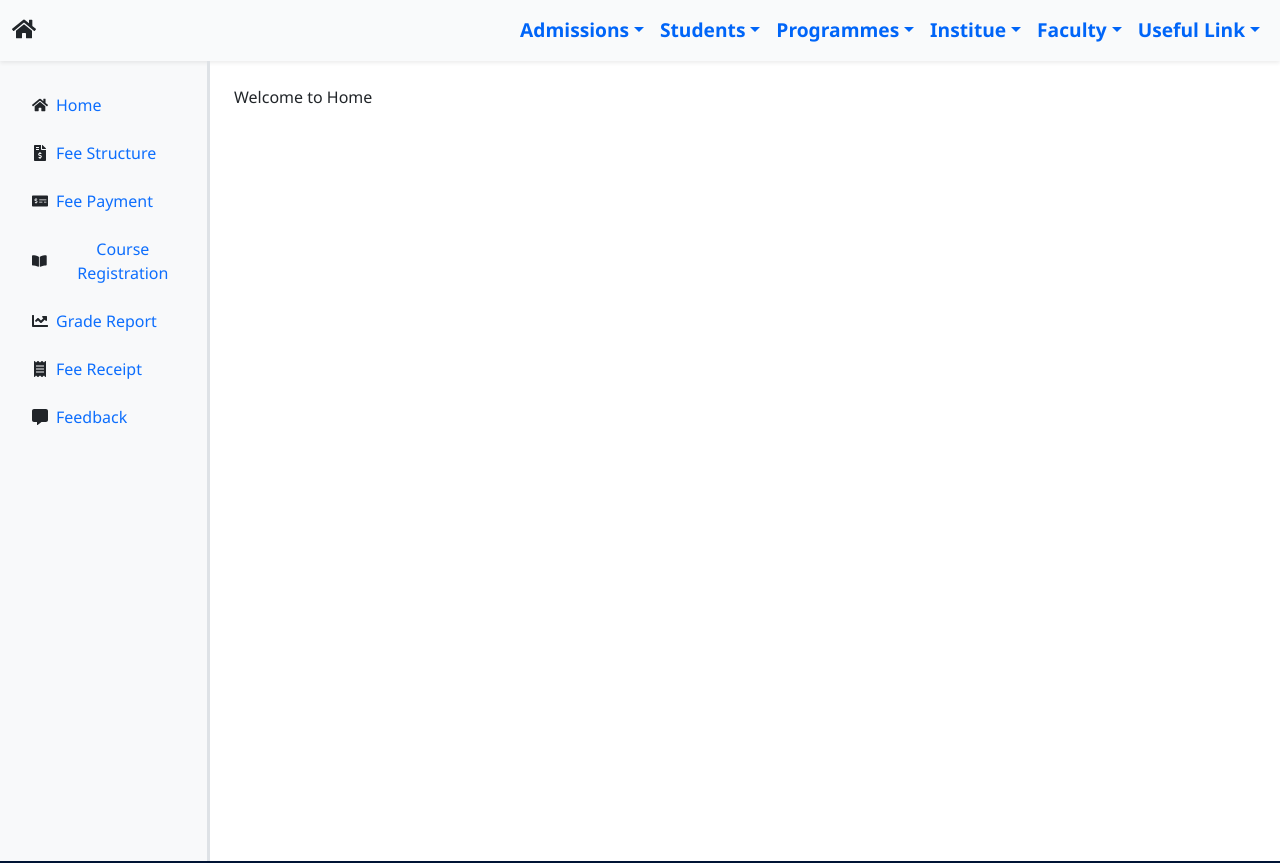
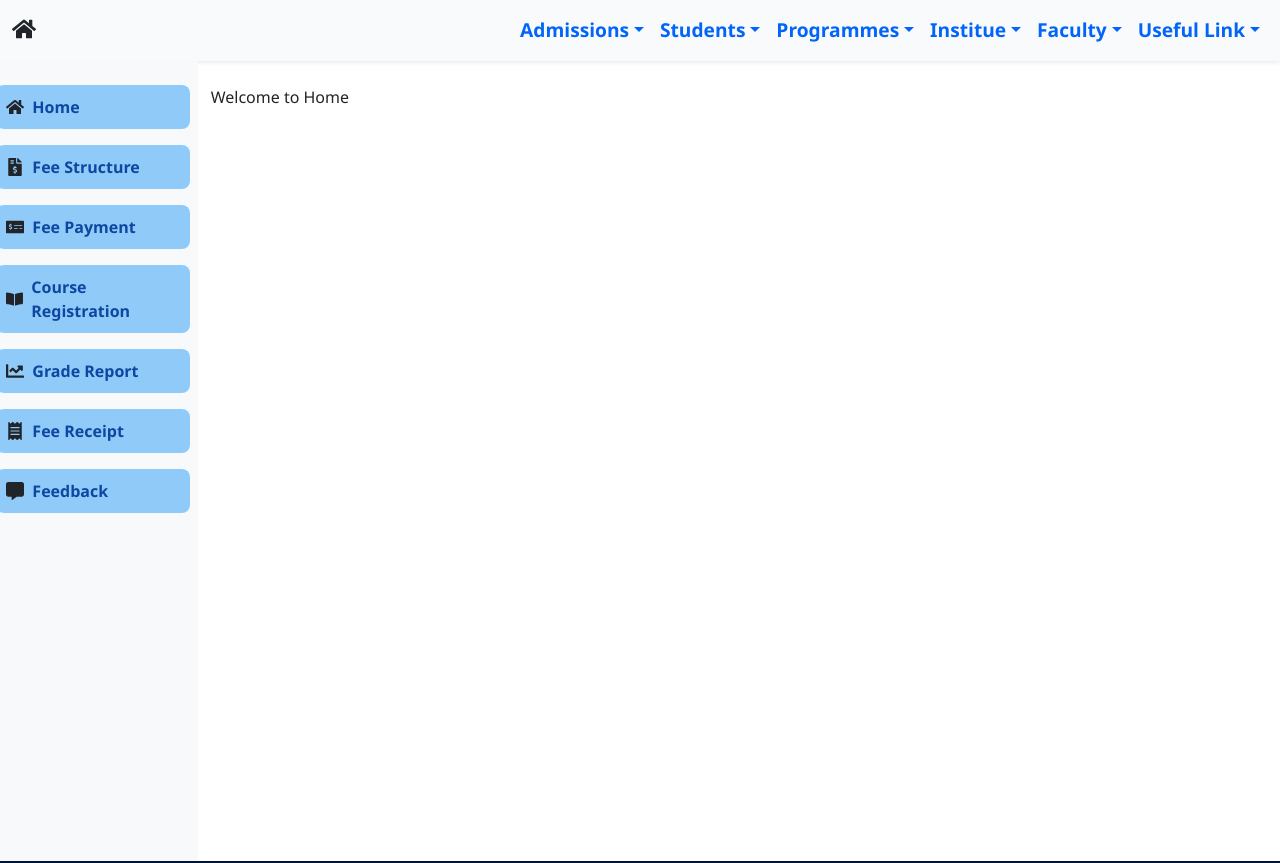
Before and after one commit to silent-hyena/ERP-College-Mangement-System, a React (Vite) app in the folder frontend/: page /studentportal in a window 1280 px wide. Shown: the top 863 px of the page. Built offline with nearby package versions, Linux system fonts and the light colour scheme.

Commit message:
minor style change

```diff
--- a/frontend/src/App.css
+++ b/frontend/src/App.css
@@ -207,14 +207,16 @@ body.dark .carousel-item img:hover {
 .sidebar2 {
   display: flex;
   justify-content: center;
+  width:220px;
   min-width: 100px !important;
   /* max-width: 200px !important; */
   min-height: 100vh;
   background-color: #f9fafb; /* primary blue */
   color: #fff;
   position: sticky;
+  /* left:0; */
 
-  top: 0;
+  /* top: 0; */
   box-sizing: border-box; /* ensures width includes border & padding */
 }
 
--- a/frontend/src/MailBox.jsx
+++ b/frontend/src/MailBox.jsx
@@ -58,13 +58,13 @@ export default function EmailForm() {
       )}
 
       {/* Make form occupy full width */}
-      <div className="p-4" style={{ width: "100%", boxSizing: "border-box" }}>
+      <div className="p-4" style={{ width: "100%", boxSizing: "border-box"  }}>
         <form
           onSubmit={handleSubmit(onSubmit)}
-          className="bg-white p-3 shadow-lg rounded-4 border border-light w-100"
-          style={{ maxWidth: "800px", margin: "0 auto" }}
+          className="p-3 shadow-sm rounded-4 border border-light w-100"
+          style={{ maxWidth: "800px", margin: "0 auto" , backgroundColor: "rgba(250, 250, 250, 1)"}}
         >
-          <h3 className="text-center mb-3 pt-0 mt-0 fw-bold text-primary">Compose Email</h3>
+          <h3 className="text-center mb-3 pt-0 mt-0 fw-bold" style={{color: "#1565C0"}}>Compose Email</h3>
 
 
 
--- a/frontend/src/components/Performance/Performance.jsx
+++ b/frontend/src/components/Performance/Performance.jsx
@@ -11,7 +11,7 @@ const stats = [
 
 export default function Performance() {
   return (<div className="performance-container">
-        <h3 className="performance-title text-center mb-5 fw-bold">Some Statistics</h3>
+        <h3 className="performance-title text-center mb-5 fw-bold" style={{color:"#0d47a1"}}>Some Statistics</h3>
         <div className="stats-container">
 
           {stats.map((item, index) => (
--- a/frontend/src/components/ProgessBar/ProgressBar.jsx
+++ b/frontend/src/components/ProgessBar/ProgressBar.jsx
@@ -29,11 +29,12 @@ export default function TopProgressBar({ loading }) {
       {loading && (
         <div className="progress" style={{ height: "4px", backgroundColor:"gray" }}>
           <div
-            className="progress-bar bg-black"
+            className="progress-bar"
             role="progressbar"
             style={{
               width: `${progress}%`,
               transition: "width 25ms linear",
+              backgroundColor:"#00CAFF",
             }}
           ></div>
         </div>
--- a/frontend/src/components/QuickAccess/QuickAcess.jsx
+++ b/frontend/src/components/QuickAccess/QuickAcess.jsx
@@ -8,7 +8,7 @@ const QuickAccess = () => {
   return (
     <section className="py-5 bg-light">
       <div className="container">
-        <h3 className="text-center mb-5 fw-bold">Quick Access</h3>
+        <h3 className="text-center mb-5 fw-bold" style={{color:"#0d47a1"}}>Quick Access</h3>
         <div className="row g-4">
           <div className="col-12 col-md-6 col-lg-3">
             <Link to="/studentLogin" className="text-decoration-none text-dark">
--- a/frontend/src/routes/AdminPage/AdminPage.jsx
+++ b/frontend/src/routes/AdminPage/AdminPage.jsx
@@ -32,7 +32,7 @@ function AdminPage() {
     return (
         <>
             <Navbar />
-            <div className="container-fluid">
+            <div className="d-flex">
                 {/* Flex container to keep sidebar and content side by side */}
                 <div className="sidebar2">
                     {/* SIDEBAR */}
@@ -76,14 +76,18 @@ function AdminPage() {
                         </nav>
                     </div>
 
-                    {/* EMAIL FORM */}
-                    <div className="flex-grow-1 p-4">
+
+                </div>
+
+                {/* EMAIL FORM */}
+                    <div className="flex-grow-1 p-5">
                         {renderComponent()}
                     </div>
-                </div>
+                {/* <div className="" style={{height:"1000px"}}></div> */}
 
-                <Footer />
+
             </div>
+            <Footer />
         </>
     );
 }
--- a/frontend/src/routes/AdminPage/DatabaseCards.jsx
+++ b/frontend/src/routes/AdminPage/DatabaseCards.jsx
@@ -1,14 +1,17 @@
 import { useState, useEffect } from "react";
 import AutoDismissAlert from "../../AutoDismissedAlert";
+import TopProgressBar from "../../components/ProgessBar/ProgressBar";
 
 function DatbaseTables() {
     const [tables, setTables] = useState([]); // store fetched data
     const [alert, setAlert] = useState(false);
     const [alertMessage, setAlertMessage] = useState(null);
+    const [loadingState, setLoadingState] = useState(false);
 
     // Function to fetch data (call on component mount)
     const fetchTables = async () => {
         try {
+            setLoadingState(true);
             const response = await fetch("staff/admin/showtables", {
                 method: "GET",
                 credentials: "include",
@@ -17,7 +20,7 @@ function DatbaseTables() {
             });
 
             const data = await response.json();
-
+            setLoadingState(false)
             if (data.alert || data.message) {
                 setAlert(true);
                 setAlertMessage(data.alert || data.message);
@@ -39,7 +42,7 @@ function DatbaseTables() {
     // Synchronous render function for cards
     const renderCards = () => {
         return (
-            <>
+            <> <TopProgressBar loading={loadingState}/>
                 {tables.map((table, index) => (
                     <div key={index} className="col-md-4 mb-3">
                         <div
--- a/frontend/src/routes/AdmissionForm/AdmissionForm.jsx
+++ b/frontend/src/routes/AdmissionForm/AdmissionForm.jsx
@@ -89,7 +89,7 @@ function FormLogin() {
     <>
     <TopProgressBar loading={loadingState}/>
     {alert && <AutoDismissAlert message={alertMessage} onClose={() => setAlert(false)} />}
-    <div className="admission-form-container mt-5">
+    <div className="admission-form-container mt-0">
       <h2 className="mb-4 text-center">Admission Form</h2>
 
       <form onSubmit={handleSubmit(handleFormSubmit)} className="p-4 border bg-light rounded shadow w-100">
@@ -257,7 +257,7 @@ function FormLogin() {
         </div>
 
         {/* Branch Preferences (five separate) */}
-        <p>Select five branch according to your prefernce.</p>
+        <p>Select five branch according to your preference.</p>
         {[1, 2, 3, 4, 5].map((num) => (
           <div className="row mb-3" key={num}>
             <label className="col-sm-3 col-form-label">Preference {num}:</label>
--- a/frontend/src/routes/Home/Home.jsx
+++ b/frontend/src/routes/Home/Home.jsx
@@ -5,7 +5,6 @@ import Navbar from "../../components/Navbar/Navbar.jsx";
 import Footer from "../../components/Footer/AppFooter.jsx";
 import Banner from "../../components/Carousel/Carousel.jsx";
 import QuickAccess from "../../components/QuickAccess/QuickAcess.jsx";
-
 import './Home.css'
 import Performance from "../../components/Performance/Performance.jsx";
 
@@ -62,6 +61,8 @@ function Home() {
       <Performance />
       <Footer />
 
+
+
     </>
   )
 }
--- a/frontend/src/routes/StudentPortal/StudentPortal.jsx
+++ b/frontend/src/routes/StudentPortal/StudentPortal.jsx
@@ -32,7 +32,7 @@ function StudentPortal() {
 
   // Function to render content based on activeSection
   const renderContent = () => {
-    switch(activeSection) {
+    switch (activeSection) {
       case "home": return <Home />;
       case "feeStructure": return <FeeStructure />;
       case "feePayment": return <RazorpayPayment />;
@@ -50,72 +50,65 @@ function StudentPortal() {
       <div className="d-flex">
         {/* SIDEBAR */}
 
+        <div className="sidebar2">
           <div className="sidebar-text-style bg-light d-flex">
             <nav
-            className="vh-100 flex-column border-end border-3 pt-4"
+              className="vh-100 flex-column ps-2 pt-2 ps-2 pe-2"
               style={{ width: "210px", position: "sticky", top: 0, height: "100vh", overflowY: "auto" }}
             >
-            <ul className="fs-6 nav nav-pills flex-column">
-              <li className="nav-item ms-3 mb-2">
               <button
-                  className="nav-link d-flex align-items-center gap-2"
+                className="mt-3 sidebar-btn d-flex align-items-center gap-2"
                 onClick={() => setActiveSection("home")}
               >
                 <FaHome /> Home
               </button>
-              </li>
-              <li className="nav-item ms-3 mb-2">
+
               <button
-                  className="nav-link d-flex align-items-center gap-2"
+                className="mt-3 sidebar-btn d-flex align-items-center gap-2"
                 onClick={() => setActiveSection("feeStructure")}
               >
                 <FaFileInvoiceDollar /> Fee Structure
               </button>
-              </li>
-              <li className="nav-item ms-3 mb-2">
+
               <button
-                  className="nav-link d-flex align-items-center gap-2"
+                className="mt-3 sidebar-btn d-flex align-items-center gap-2"
                 onClick={() => setActiveSection("feePayment")}
               >
                 <FaMoneyCheckAlt /> Fee Payment
               </button>
-              </li>
-              <li className="nav-item ms-3 mb-2">
+
               <button
-                  className="nav-link d-flex align-items-center gap-2"
+                className="mt-3 sidebar-btn d-flex align-items-center gap-2"
                 onClick={() => setActiveSection("courseRegistration")}
               >
                 <FaBookOpen /> Course Registration
               </button>
-              </li>
-              <li className="nav-item ms-3 mb-2">
+
               <button
-                  className="nav-link d-flex align-items-center gap-2"
+                className="mt-3 sidebar-btn d-flex align-items-center gap-2"
                 onClick={() => setActiveSection("gradeReport")}
               >
                 <FaChartLine /> Grade Report
               </button>
-              </li>
-              <li className="nav-item ms-3 mb-2">
+
               <button
-                  className="nav-link d-flex align-items-center gap-2"
+                className="mt-3 sidebar-btn d-flex align-items-center gap-2"
                 onClick={() => setActiveSection("feeReceipt")}
               >
                 <FaReceipt /> Fee Receipt
               </button>
-              </li>
-              <li className="nav-item ms-3 mb-2">
+
               <button
-                  className="nav-link d-flex align-items-center gap-2"
+                className="mt-3 sidebar-btn d-flex align-items-center gap-2"
                 onClick={() => setActiveSection("feedback")}
               >
                 <FaCommentAlt /> Feedback
               </button>
-              </li>
-            </ul>
+
             </nav>
 
 
+          </div>
         </div>
         {/* CONTENT AREA */}
         <div className="container-fluid p-4">
```
Lines whose indentation alone changed are shown as unchanged.
